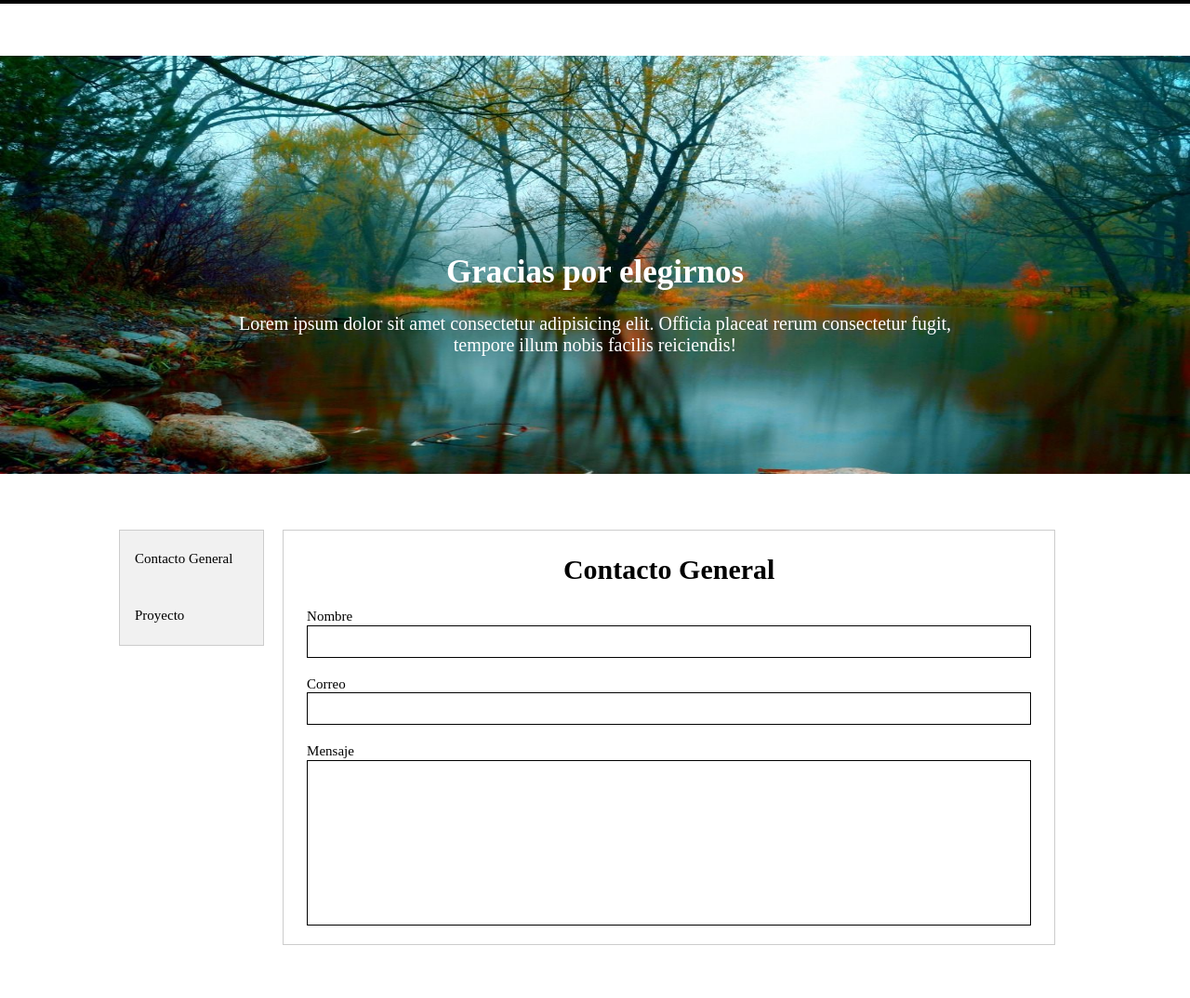
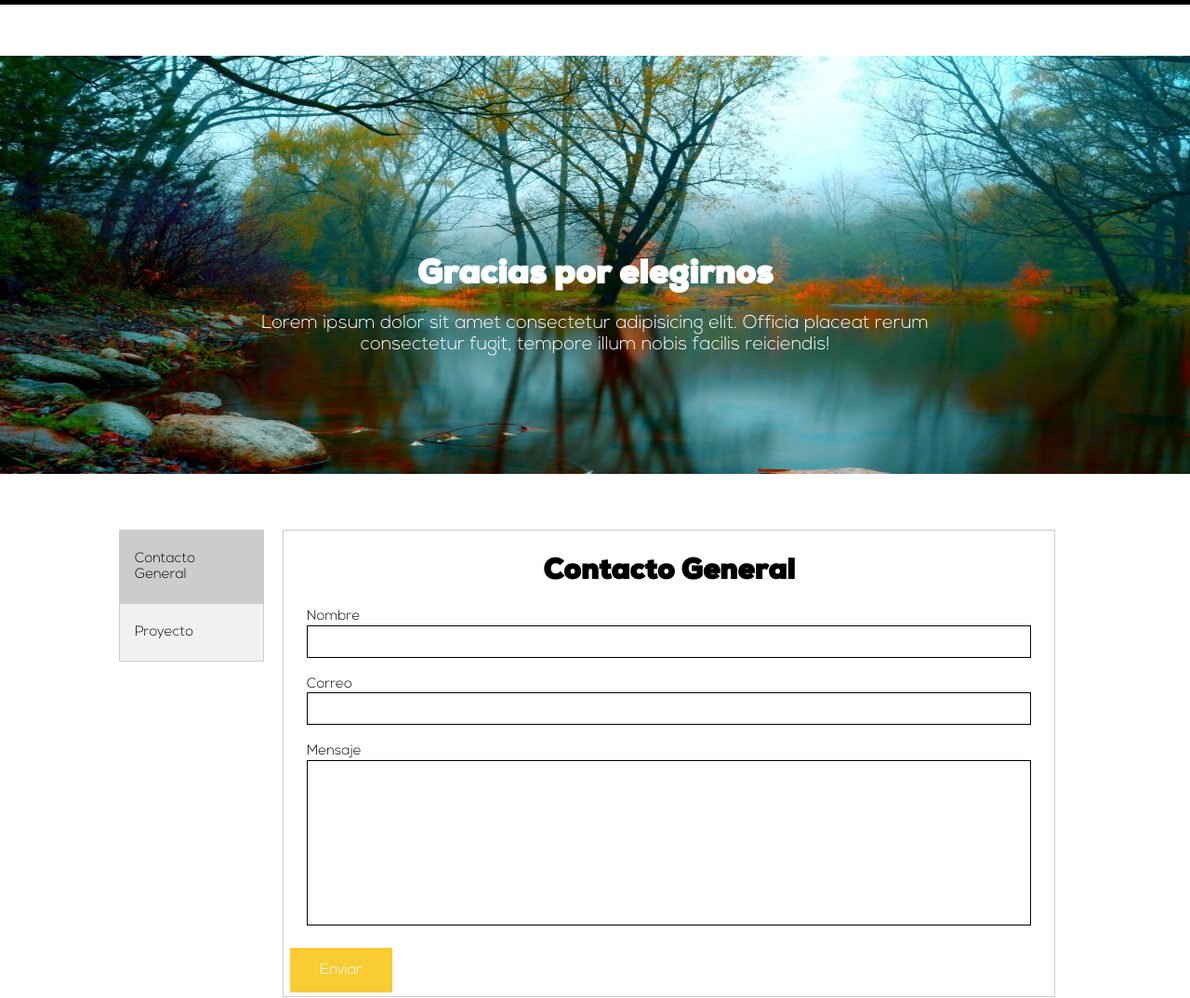
Before and after one commit to Mcamacho636/Bemarketing, a PHP site: page /contacto in a window 1280 px wide. Shown: the top 1074 px of the page at 93% size. Run offline with PHP 8.4, Linux system fonts and the light colour scheme; some web fonts are replaced.

Commit message:
Se implementaron las rutinas para agregar mensajes a la página y mandar las respuestas del formulario por correo.

```diff
--- a/CSS/styles.css
+++ b/CSS/styles.css
@@ -6,13 +6,20 @@ html {
 
 @font-face {
     font-family: "Nexa Black";
-    src: url('Assets/Nexa Black.ttf');
+    src: url('../Assets/NexaBlack.ttf');
+    font-style: normal;
+    font-weight: normal;
+}
+
+@font-face {
+    font-family: "Nexa Light";
+    src: url('../Assets/NexaLight.otf');
     font-style: normal;
     font-weight: normal;
 }
 
 body {
-    font-family: "Nexa Black";
+    font-family: "Nexa Light";
 }
 
 
@@ -28,14 +35,17 @@ img {
 
 h1 {
     font-size: 3.5rem;
+    font-family: "Nexa Black";
 }
 
 h2 {
     font-size: 3rem;
+    font-family: "Nexa Black";
 }
 
 h3 {
     font-size: 2.5rem;
+    font-family: "Nexa Black";
 }
 
 @media screen and (max-width: 750px) {
@@ -1095,3 +1105,51 @@ a.scroll-top i {
 .Blog-Blog a {
     text-decoration: none;
 }
+
+
+/* ALERTAS */
+
+.alert-succes {
+    padding: 20px;
+    background-color: green;
+    color: white;
+    font-size: 30px;
+    margin: 10px;
+}
+
+.alert-fail {
+    margin: 10px;
+    padding: 20px;
+    background-color: #f44336;
+    color: white;
+    font-size: 25px;
+}
+
+.closebtn {
+    margin-left: 15px;
+    color: white;
+    font-weight: bold;
+    float: right;
+    font-size: 25px;
+    line-height: 20px;
+    cursor: pointer;
+    transition: 0.3s;
+}
+
+.closebtn:hover {
+    color: black;
+}
+
+.boton-formulario {
+    background-color: #F9CC34;
+    border: none;
+    color: white;
+    padding: 15px 32px;
+    text-align: center;
+    text-decoration: none;
+    display: inline-block;
+    font-size: 16px;
+    margin: 4px 2px;
+    cursor: pointer;
+    width: auto;
+}
--- a/contacto.php
+++ b/contacto.php
@@ -15,6 +15,7 @@
 
     <script src="Scripts/jquery-3.5.1.js"></script>
     <script src="Scripts/nav.js"></script>
+    <script src="Scripts/sql.js"></script>
 </head>
 
 <body>
--- a/pages/contacto.php
+++ b/pages/contacto.php
@@ -15,51 +15,58 @@
 
     <div id="ContactoGeneral" class="tabcontent-contacto" id="defaultOpen" style="margin-bottom: 60px;">
         <h2 class="Centrar-Texto ">Contacto General</h2>
-        <form action="">
+        <form action="return false" name="contacto_general" id="contacto_general" onsubmit="return false">
             <div class="Campo-Formulario">
                 <label for="nombre">Nombre</label>
-                <input type="text" id="nombre">
+                <input type="text" id="nombre_general" name="nombre_general">
             </div>
             <div class="Campo-Formulario">
                 <label for="correo">Correo</label>
-                <input type="mail" id="correo">
+                <input type="text" id="correo_general" name="correo_general">
             </div>
             <div class="Campo-Formulario">
                 <label for="mensaje">Mensaje</label>
-                <textarea name="" id="mensaje" cols="30" rows="10"></textarea>
+                <textarea name="" id="mensaje_general" name="mensaje_general" cols="30" rows="10"></textarea>
             </div>
+            <div class="alert-fail" id="alert-fail" style="display: none;">
+                <span class="closebtn" onclick="this.parentElement.style.display='none';">&times;</span>
+                <strong>¡No se pudo enviar el mensaje!</strong> Llena todos los campos.
+            </div>
+            <div class="alert-succes" id="alert-succes" style="display: none;">
+                <span class="closebtn" onclick="this.parentElement.style.display='none';">&times;</span>
+                <strong>¡Mensaje enviado!</strong>
+            </div>
+            <button id="button" class="boton-formulario" onclick="insertar('contacto_general','Nombre, Correo, Mensaje', 'general');">Enviar</button>
         </form>
     </div>
 
     <div id="ContactoEspecifico" class="tabcontent-contacto" style="margin-bottom: 60px; display: none;">
         <h2 class=" Centrar-Texto ">Cuentanos tu proyecto</h2>
-        <form action=" " class="contacto-proyecto ">
+        <form action="return false" name="contacto_proyecto" onsubmit="return false" class="contacto-proyecto ">
             <fieldset>
                 <legend>Datos personales</legend>
                 <div class="Campo-Formulario ">
                     <label for="nombre ">Nombre</label>
-                    <input type="text " id="nombre ">
+                    <input type="text" id="nombre_proyecto">
                 </div>
                 <div class="Campo-Formulario ">
                     <label for="empresa ">Empresa</label>
-                    <input type="mail " id="empresa ">
+                    <input type="text" id="empresa_proyecto">
                 </div>
                 <div class="Campo-Formulario ">
                     <label for="telefono " max="10 ">Telefono</label>
-                    <input type="tel " id="telefono ">
+                    <input type="tel" id="telefono_proyecto">
                 </div>
                 <div class="Campo-Formulario ">
                     <label for="correo ">Correo</label>
-                    <input type="mail " id="correo ">
+                    <input type="mail" id="correo_proyecto">
                 </div>
             </fieldset>
             <fieldset>
                 <legend>Datos del proyecto</legend>
                 <div class="Campo-Formulario ">
-                    <label for="giro-empresarial ">Giro de la Empresa</label>
-                    <select name=" " id="giro-empresarial ">
-                        <option value=" ">Restaurante</option>
-                    </select>
+                    <label for="giro_proyecto">Giro de la Empresa</label>
+                    <input type="text" id="giro_proyecto">
                 </div>
                 <div class="Campo-Formulario">
                     <h4>Servicios a cotizar:</h4>
@@ -79,12 +86,24 @@
                 </div>
                 <br>
                 <div class="Campo-Formulario ">
-                    <label for="detalles-proyecto ">Detalles del Proyecto</label>
-                    <textarea name=" " id="detalles-proyecto " cols="30 " rows="10 "></textarea>
+                    <label for="detalles_proyecto ">Detalles del Proyecto</label>
+                    <textarea name=" " id="detalles_proyecto" cols="30 " rows="10 "></textarea>
                 </div>
             </fieldset>
+            <div class="alert-fail" id="alert-fail-1" style="display: none;">
+                <span class="closebtn" onclick="this.parentElement.style.display='none';">&times;</span>
+                <strong>¡No se pudo enviar el mensaje!</strong> Llena todos los campos.
+            </div>
+            <div class="alert-succes" id="alert-succes-1" style="display: none;">
+                <span class="closebtn" onclick="this.parentElement.style.display='none';">&times;</span>
+                <strong>¡Mensaje enviado!</strong>
+            </div>
+            <div class="Campo-Formulario ">
+                <button id="button-1" class="boton-formulario" onclick="insertar('contacto_proyecto','Nombre, Empresa, Telefono, Correo, Giro_Empresarial, Detalles', 'proyecto');">Enviar</button>
+            </div>
         </form>
     </div>
+
 </main>
 <section class="Contenedor-Seccion ">
     <iframe
@@ -92,9 +111,8 @@
         width="100% " height="400px " frameborder="0 " style="border:0; " allowfullscreen=" " aria-hidden="false "
         tabindex="0 "></iframe>
 </section>
-<script type="text/javascript ">
-document.getElementById("defaultOpen ").click();
-
+<script>
+    document.getElementById("defaultOpen").click();
     function cambiarTab(evt, cityName) {
         // Declare all variables
         var i, tabcontent, tablinks;
@@ -115,14 +133,4 @@ function cambiarTab(evt, cityName) {
         document.getElementById(cityName).style.display = "block ";
         evt.currentTarget.className += " active ";
     }
-
-(function() {
-    var i, e, d = document,
-        s = "script ";
-    i = d.createElement("script ");
-    i.async = 1;
-    i.src = "https://cdn.curator.io/published/cdff4a5e-0a96-4f8c-9d68-b8b842601cc1.js ";
-    e = d.getElementsByTagName(s)[0];
-    e.parentNode.insertBefore(i, e);
-})();
 </script>
```
Lines whose indentation alone changed are shown as unchanged.
